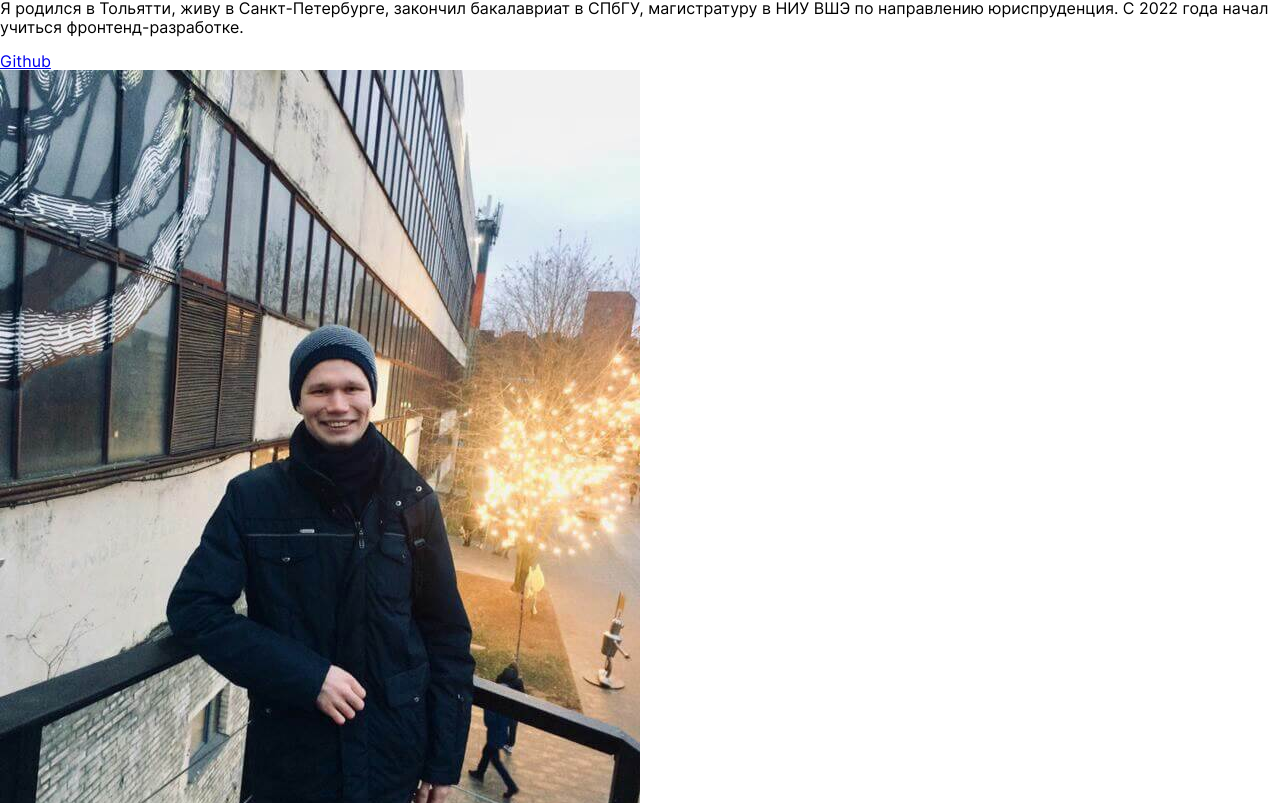
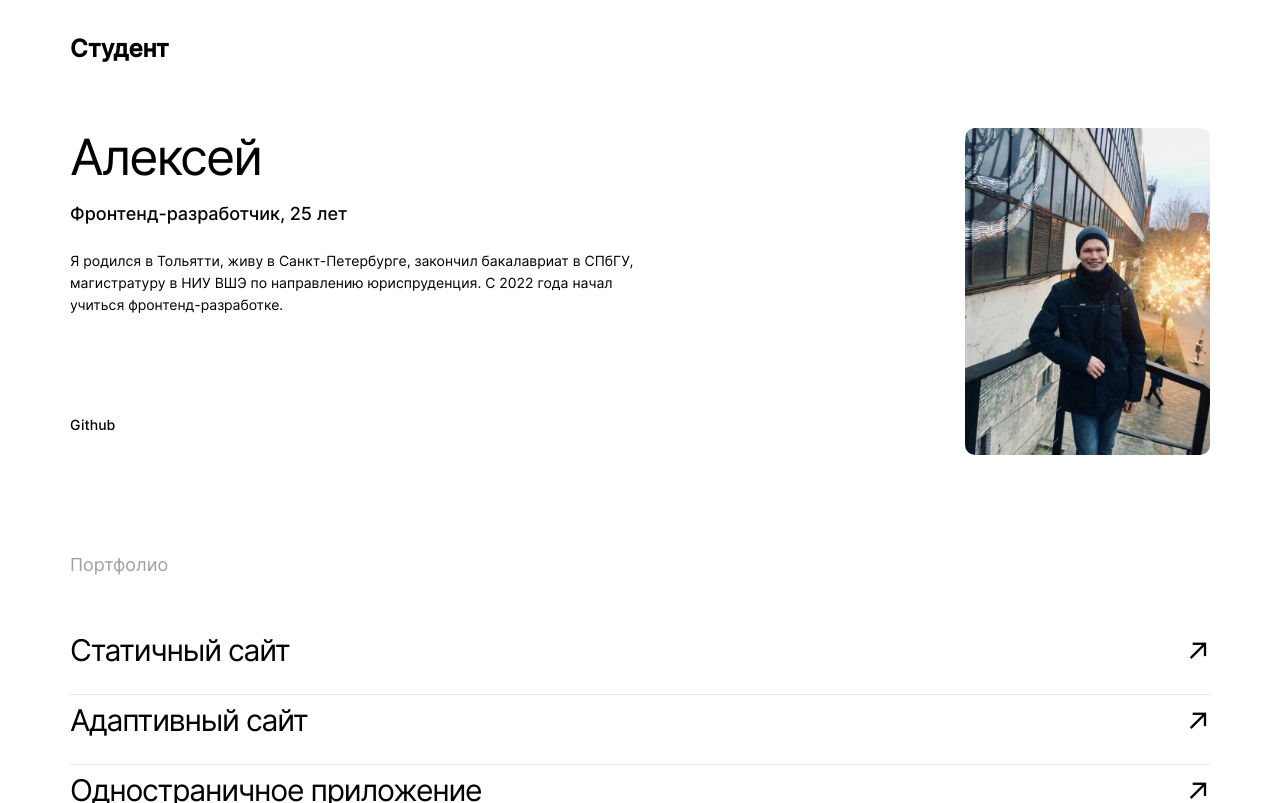
Before and after one commit to alexsaushkin/movies-explorer-frontend, a React (Create React App) app: page / in a window 1280 px wide. Shown: the part 1937-2740 px from the top of the page. Built offline with nearby package versions, Linux system fonts and the light colour scheme.

Commit message:
add: add about-me

```diff
--- a/src/components/Main/AboutMe/AboutMe.css
+++ b/src/components/Main/AboutMe/AboutMe.css
@@ -0,0 +1,57 @@
+.about-me {
+  padding: 110px 70px 125px;
+}
+
+.about-me__block {
+  display: flex;
+  flex-direction: row;
+  justify-content: space-between;
+  margin: 66px 0 100px;
+}
+
+.about-me__title {
+  font-size: 50px;
+  font-style: normal;
+  font-weight: 400;
+  line-height: 58px;
+  letter-spacing: -2px;
+  margin: 0 0 18px;
+}
+
+.about-me__description {
+  font-size: 18px;
+  font-style: normal;
+  font-weight: 500;
+  line-height: 20px;
+  margin: 0 0 26px;
+}
+
+.about-me__text {
+  font-size: 14px;
+  font-style: normal;
+  font-weight: 400;
+  line-height: 22px;
+  max-width: 600px;
+  margin: 0 0 99px;
+}
+
+.about-me__link {
+  font-size: 14px;
+  font-style: normal;
+  font-weight: 500;
+  line-height: normal;
+  text-decoration: none;
+  color: #000;
+  transition: opacity 0.3s ease-in;
+}
+
+.about-me__link:hover {
+  opacity: 0.7;
+}
+
+.about-me__photo {
+  max-width: 270px;
+  max-height: 327px;
+  border-radius: 10px;
+  object-fit: cover;
+}
--- a/src/components/Main/AboutMe/AboutMe.js
+++ b/src/components/Main/AboutMe/AboutMe.js
@@ -6,8 +6,7 @@ import myPhoto from '../../../images/my-photo.jpg';
 export default function AboutMe() {
   return (
     <section className='about-me' id='about-me'>
-      <div className='about-me__content'>
-        <BlockTitle text='Студент' />
+      <BlockTitle title='Студент'/>
       <article className='about-me__block'>
         <div className='about-me__information'>
           <h3 className='about-me__title'>Алексей</h3>
@@ -32,8 +31,7 @@ export default function AboutMe() {
           alt='Фото автора'
         />
       </article>
-        <Portfolio />
-      </div>
+      <Portfolio/>
     </section>
   );
 }
--- a/src/components/Main/Portfolio/Portfolio.css
+++ b/src/components/Main/Portfolio/Portfolio.css
@@ -0,0 +1,45 @@
+.portfolio {
+
+}
+
+.portfolio__title {
+  color: #A0A0A0;
+  font-size: 18px;
+  font-style: normal;
+  font-weight: 400;
+  line-height: 20px;
+  margin: 0 0 50px;
+}
+
+.portfolio__projects {
+  list-style: none;
+  padding: 0;
+  margin: 0;
+}
+
+.portfolio__project:not(:last-of-type) {
+  padding-bottom: 19px;
+  border-bottom: 1px solid #E8E8E8;
+}
+
+.portfolio__project-link {
+  display: flex;
+  justify-content: space-between;
+  font-size: 30px;
+  font-style: normal;
+  font-weight: 400;
+  line-height: 50px;
+  letter-spacing: -1.2px;
+  text-decoration: none;
+  color: #000;
+  transition: opacity 0.3s ease-in;
+  cursor: pointer;
+}
+
+.portfolio__project-link:hover {
+  opacity: 0.7;
+}
+
+.portfolio__arrow {
+  rotate: -45deg;
+}
```
Lines whose indentation alone changed are shown as unchanged.
